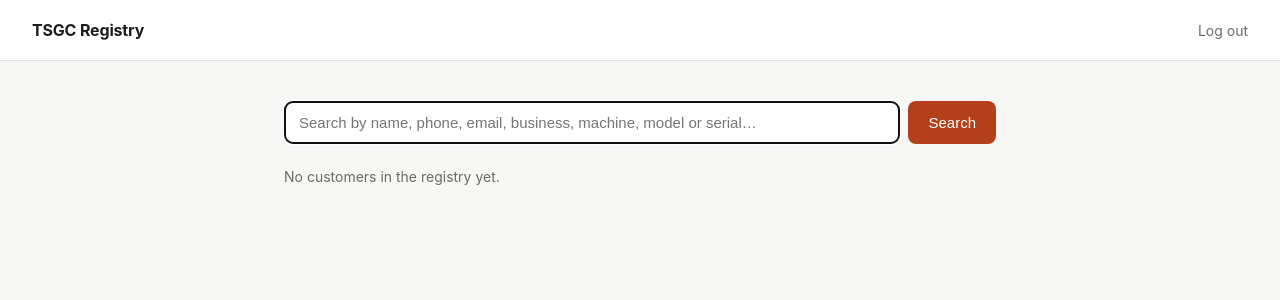
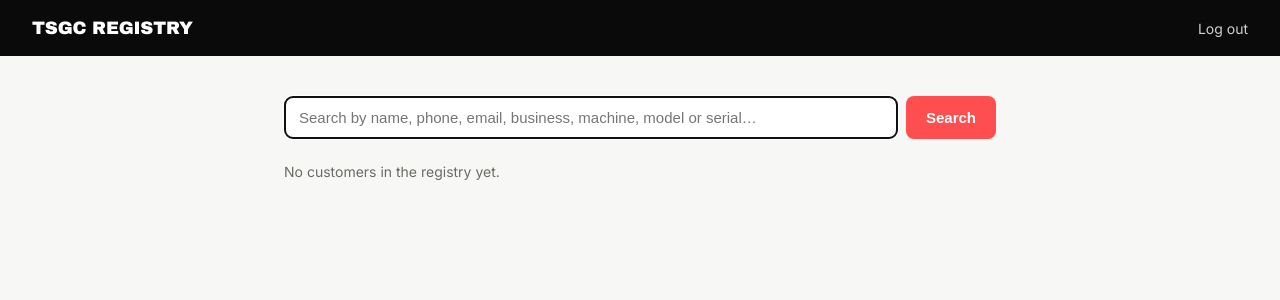
Before and after one commit to thespraygunclubau-hue/tsgc-webhook, a Flask app: page /search in a window 1280 px wide. Shown: the top 300 px of the page. Run offline with Flask 3, Linux system fonts and the light colour scheme; the visitor is signed in with stand-in values (Sample User, id 1); data that the repository does not hold is empty; some libraries are stand-ins or nearby versions.

Commit message:
Update base.html

```diff
--- a/templates/base.html
+++ b/templates/base.html
@@ -4,6 +4,9 @@
   <meta charset="utf-8">
   <meta name="viewport" content="width=device-width, initial-scale=1">
   <title>{% block title %}TSGC Registry{% endblock %}</title>
+  <link rel="preconnect" href="https://fonts.googleapis.com">
+  <link rel="preconnect" href="https://fonts.gstatic.com" crossorigin>
+  <link href="https://fonts.googleapis.com/css2?family=Archivo+Black&family=Inter:wght@400;500;600;700&display=swap" rel="stylesheet">
   <style>
     :root {
       --bg: #f7f7f5;
@@ -11,27 +14,34 @@
       --border: #e4e2dd;
       --text: #1c1c1a;
       --muted: #6b6b66;
-      --accent: #b3401a;
-      --accent-hover: #92330f;
+      --accent: #ff4e4f;
+      --accent-hover: #e63a3b;
+      --brand-pink: #f1616f;
+      --header-bg: #0a0a0a;
+      --header-text: #ffffff;
     }
     * { box-sizing: border-box; }
     body {
       margin: 0;
-      font-family: -apple-system, BlinkMacSystemFont, "Segoe UI", Helvetica, Arial, sans-serif;
+      font-family: 'Inter', -apple-system, BlinkMacSystemFont, "Segoe UI", Helvetica, Arial, sans-serif;
       background: var(--bg);
       color: var(--text);
     }
     header {
-      padding: 20px 32px;
-      border-bottom: 1px solid var(--border);
+      padding: 18px 32px;
       display: flex;
       justify-content: space-between;
       align-items: center;
-      background: var(--card);
+      background: var(--header-bg);
     }
-    header .brand { font-weight: 700; letter-spacing: -0.01em; }
-    header a { color: var(--muted); text-decoration: none; font-size: 14px; }
-    header a:hover { color: var(--text); }
+    header .brand {
+      font-family: 'Archivo Black', 'Inter', sans-serif;
+      color: var(--header-text);
+      letter-spacing: -0.01em;
+      font-size: 18px;
+    }
+    header a { color: #cfcfcf; text-decoration: none; font-size: 14px; }
+    header a:hover { color: var(--accent); }
     main {
       max-width: 760px;
       margin: 0 auto;
@@ -60,29 +70,30 @@
       padding: 12px 20px;
       border-radius: 8px;
       font-size: 15px;
+      font-weight: 600;
       cursor: pointer;
     }
     button:hover { background: var(--accent-hover); }
     .row { display: flex; gap: 8px; }
     .row input { flex: 1; }
     .muted { color: var(--muted); font-size: 14px; }
-    .error { color: var(--accent); font-size: 14px; margin-top: 8px; }
+    .error { color: var(--accent-hover); font-size: 14px; margin-top: 8px; }
     a.result-link { display: block; text-decoration: none; color: inherit; }
     a.result-link .card:hover { border-color: var(--accent); }
     .name { font-weight: 600; font-size: 16px; }
-    .badge { display: inline-block; font-size: 12px; color: var(--muted); border: 1px solid var(--border); border-radius: 999px; padding: 2px 10px; margin-left: 8px; }
+    .badge { display: inline-block; font-size: 12px; color: var(--brand-pink); border: 1px solid var(--brand-pink); border-radius: 999px; padding: 2px 10px; margin-left: 8px; font-weight: 600; }
     table { width: 100%; border-collapse: collapse; }
     td, th { text-align: left; padding: 6px 0; font-size: 14px; vertical-align: top; }
     th { color: var(--muted); font-weight: 500; width: 140px; }
     .machine-card { margin-bottom: 12px; }
     .machine-title { font-weight: 600; margin-bottom: 6px; }
-    .trello-link { display: inline-block; margin-top: 10px; font-size: 14px; color: var(--accent); text-decoration: none; }
-    .trello-link:hover { text-decoration: underline; }
+    .trello-link { display: inline-block; margin-top: 10px; font-size: 14px; color: var(--accent); text-decoration: none; font-weight: 600; }
+    .trello-link:hover { text-decoration: underline; color: var(--accent-hover); }
   </style>
 </head>
 <body>
   <header>
-    <span class="brand">TSGC Registry</span>
+    <span class="brand">TSGC REGISTRY</span>
     {% if show_logout %}<a href="{{ url_for('logout') }}">Log out</a>{% endif %}
   </header>
   <main>
```
